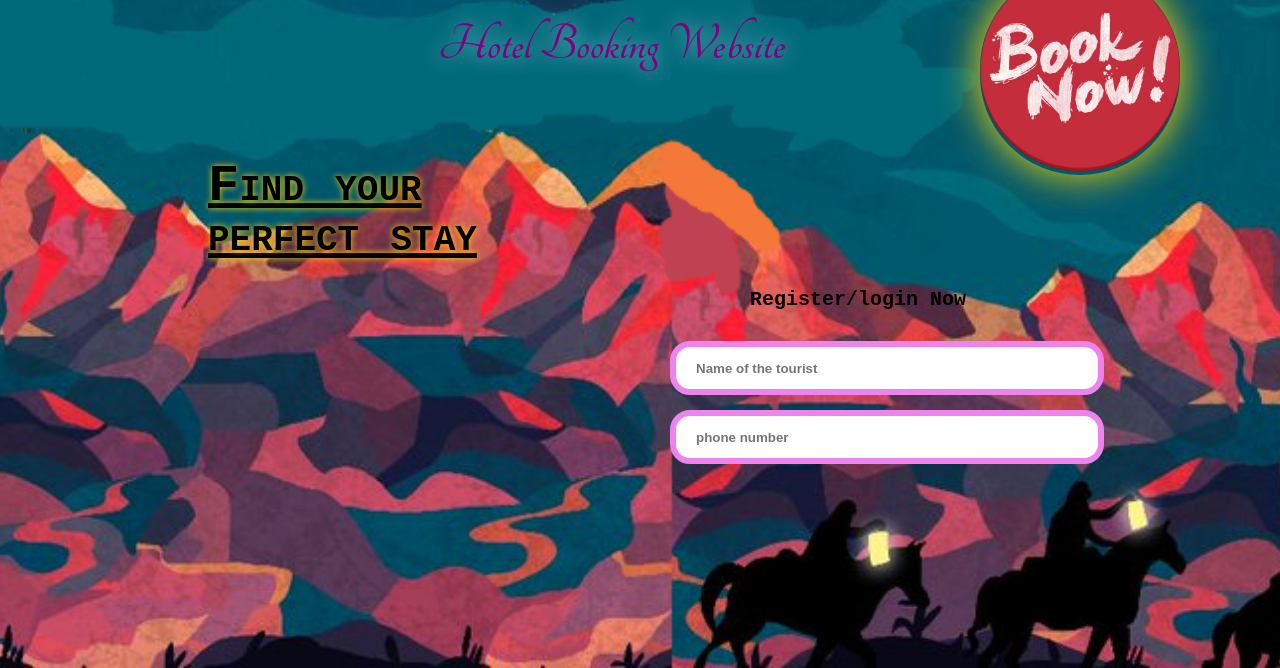
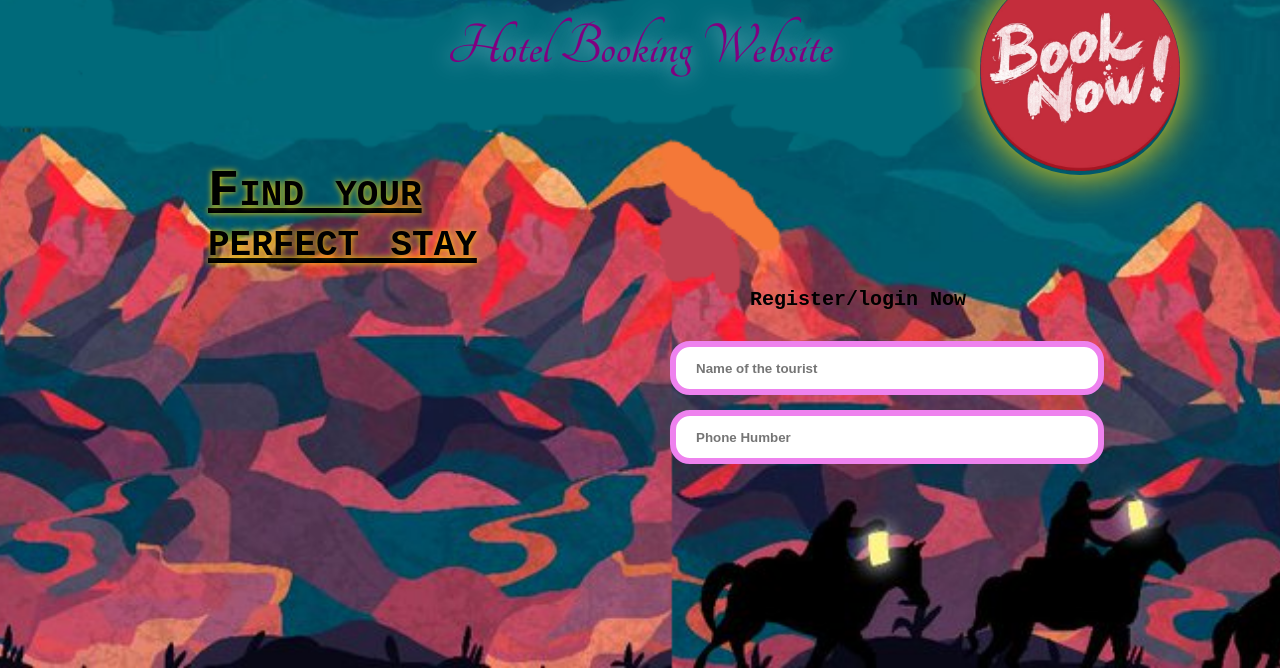
Before and after one commit to Abhi6473/Landing-page, a plain HTML site: page index.html in a window 1280 px wide. Shown: the part 132-800 px from the top of the page. Drawn offline with Linux system fonts and the light colour scheme.

Commit message:
Update index.html

```diff
--- a/index.html
+++ b/index.html
@@ -83,11 +83,11 @@
                 border-color:violet;
             }
             .boo{
-                margin-left:430px;
-                font-size:54px;
+                text-align:center;
+                font-size:60px;
                 color:purple;
                 margin-top:20px;
-                font-weight:bold;
+                font-weight:bolder;
                 text-shadow:0px 0px 20px lightblue ;
                 background:transparent;
                 font-family:tangerine,'Courier New', Courier, monospace;
@@ -115,7 +115,7 @@
         <div class="b">
             <div class="r">Register/login Now</div>
             <div><input class="tourist" type="text" placeholder="Name of the tourist"></div>
-            <div><input class="number" type="number" placeholder="phone number"></div>
+            <div><input class="number" type="number" placeholder="Phone Humber"></div>
         </div>
     </body>
 </html>
```
